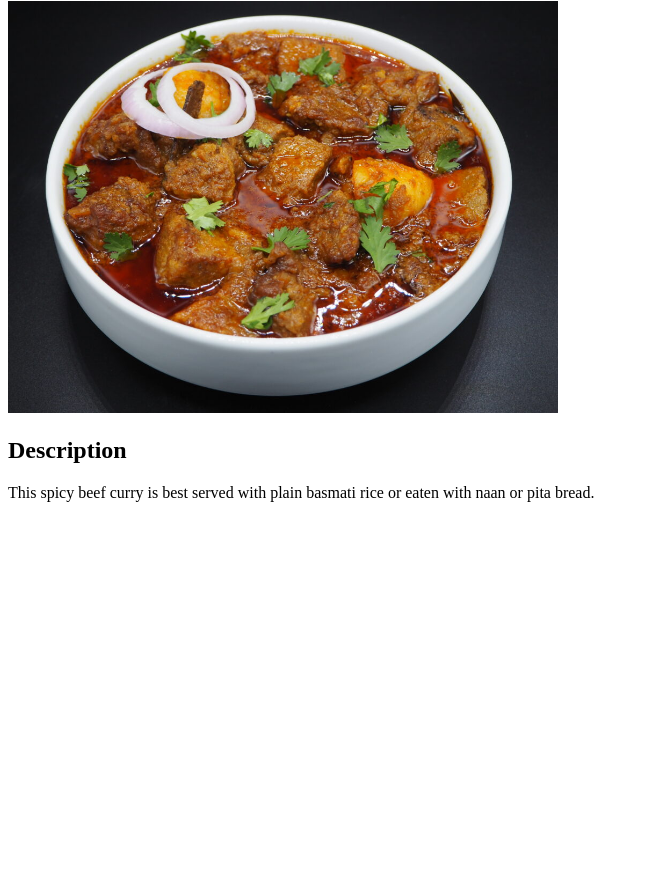
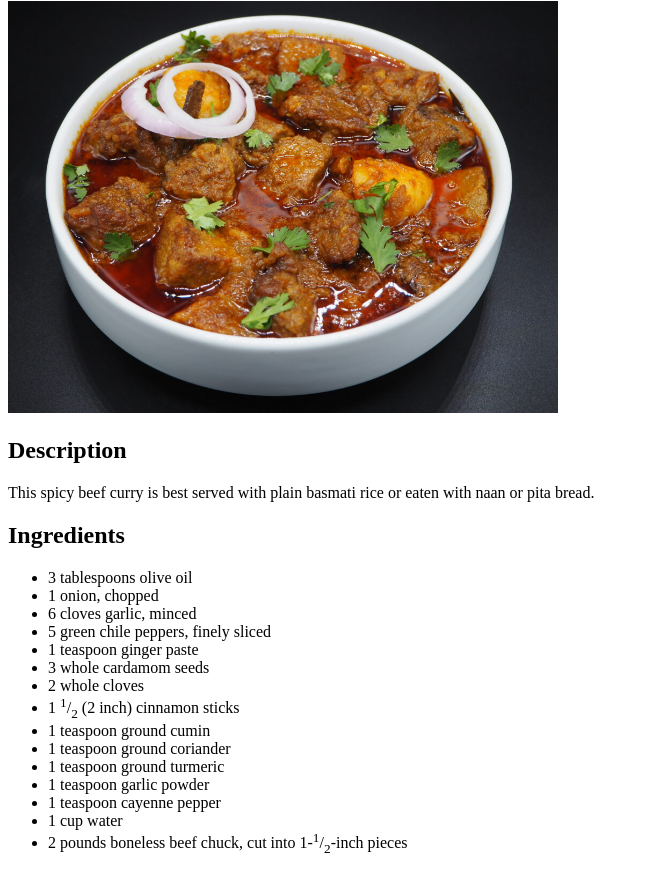
Before and after one commit to md-merajus/odin-recipes, a plain HTML site: page recipes/beef-curry.html in a window 1280 px wide. Shown: the part 79-951 px from the top of the page, without its empty margins (0-649 px from the left). Before the commit the page ends 800 px from the top, so only its background shows below. Drawn offline with Linux system fonts and the light colour scheme.

Commit message:
feat: add a heading followed by an unordered list in beef-curry.html
Append a h2 heading under the description paragraph with text
"Ingredients" which is followed by an unordered list of ingredients
needed for the beef curry recipe.

```diff
--- a/recipes/beef-curry.html
+++ b/recipes/beef-curry.html
@@ -12,6 +12,24 @@
     <img src="../images/beef-curry.jpg" alt="A bowl of beef curry" width="550">
     <h2>Description</h2>
     <p>This spicy beef curry is best served with plain basmati rice or eaten with naan or pita bread.</p>
+    <h2>Ingredients</h2>
+    <ul>
+        <li>3 tablespoons olive oil</li>
+        <li>1 onion, chopped</li>
+        <li>6 cloves garlic, minced</li>
+        <li>5 green chile peppers, finely sliced</li>
+        <li>1 teaspoon ginger paste</li>
+        <li>3 whole cardamom seeds</li>
+        <li>2 whole cloves</li>
+        <li>1 <sup>1</sup>/<sub>2</sub> (2 inch) cinnamon sticks</li>
+        <li>1 teaspoon ground cumin</li>
+        <li>1 teaspoon ground coriander</li>
+        <li>1 teaspoon ground turmeric</li>
+        <li>1 teaspoon garlic powder</li>
+        <li>1 teaspoon cayenne pepper</li>
+        <li>1 cup water</li>
+        <li>2 pounds boneless beef chuck, cut into 1-<sup>1</sup>/<sub>2</sub>-inch pieces</li>
+    </ul>
 </body>
 
 </html>
```
